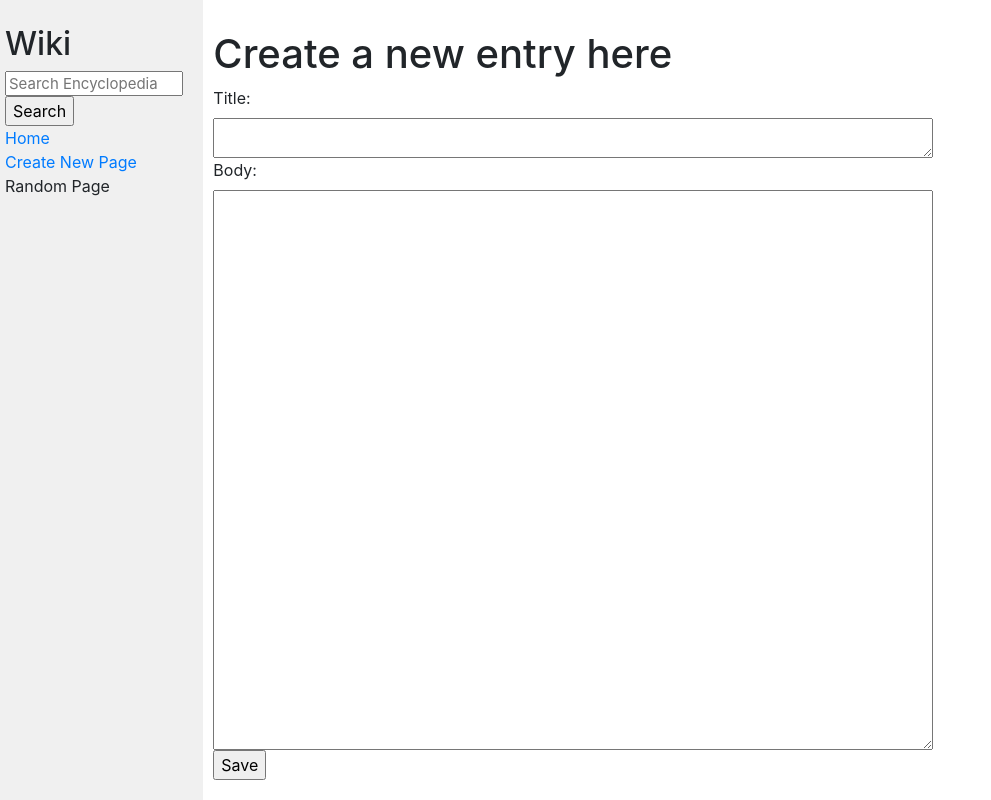
After one commit to aschwimm/wiki, a Django app: page /create-page/ in a window 1280 px wide. The commit adds this page. Shown: the whole page, without its empty margins (0-991 px from the left). Run offline with Django 3.2, Linux system fonts and the light colour scheme; some libraries are stand-ins or nearby versions.

Commit message:
Complete django form for create wiki page feature

```diff
--- /dev/null
+++ b/wiki/encyclopedia/templates/encyclopedia/create-page.html
@@ -0,0 +1,14 @@
+{% extends "encyclopedia/layout.html" %}
+{% block title %}
+    Create a Page
+{% endblock %}
+{% block body %}
+<h1>Create a new entry here</h1>
+<form action="{% url 'create-page' %}" method="post">
+    {% csrf_token %}
+    <div style="display: grid; grid-template-columns: 90vh; grid-template-rows: auto 5vh auto 70vh;">
+    {{ form }}
+    </div>
+    <input type="submit" value="Save">
+</form>
+{% endblock %}
--- a/wiki/encyclopedia/templates/encyclopedia/layout.html
+++ b/wiki/encyclopedia/templates/encyclopedia/layout.html
@@ -7,6 +7,15 @@
         <title>{% block title %}{% endblock %}</title>
         <link rel="stylesheet" href="https://stackpath.bootstrapcdn.com/bootstrap/4.4.1/css/bootstrap.min.css" integrity="sha384-Vkoo8x4CGsO3+Hhxv8T/Q5PaXtkKtu6ug5TOeNV6gBiFeWPGFN9MuhOf23Q9Ifjh" crossorigin="anonymous">
         <link href="{% static 'encyclopedia/styles.css' %}" rel="stylesheet">
+        <style>
+            body {
+                overflow-x: hidden;
+            }
+            textarea {
+                height: auto;
+                width: 100%;
+            }
+        </style>
     </head>
     <body>
         <div class="row">
@@ -20,7 +29,7 @@
                     <a href="{% url 'index' %}">Home</a>
                 </div>
                 <div>
-                    Create New Page
+                    <a href="{% url 'create-page' %}">Create New Page</a>
                 </div>
                 <div>
                     Random Page
--- a/wiki/encyclopedia/urls.py
+++ b/wiki/encyclopedia/urls.py
@@ -5,5 +5,6 @@ from . import views
 urlpatterns = [
     path("", views.index, name="index"),
     path("wiki/<str:name>/", views.check, name="check"),
-    path("search/", views.search, name="search")
+    path("search/", views.search, name="search"),
+    path("create-page/", views.create, name="create-page")
 ]
--- a/wiki/encyclopedia/views.py
+++ b/wiki/encyclopedia/views.py
@@ -1,8 +1,11 @@
 from django.shortcuts import render
-from django.http import HttpResponse
+from django import forms
 from markdown2 import Markdown
 from . import util
 
+class NewPageForm(forms.Form):
+    title = forms.CharField(widget=forms.Textarea, max_length=250)
+    body = forms.CharField(widget=forms.Textarea)
 
 def index(request):
     return render(request, "encyclopedia/index.html", {
@@ -41,3 +44,10 @@ def search(request):
     return render(request, "encyclopedia/search-page.html", {
         "entries": matched_entries
     })
+def create(request):
+    if request.method == "GET":
+        return render(request, "encyclopedia/create-page.html", {
+            "form": NewPageForm
+        })
+    else:
+        return render(request, "encyclopedia/index.html")
```
